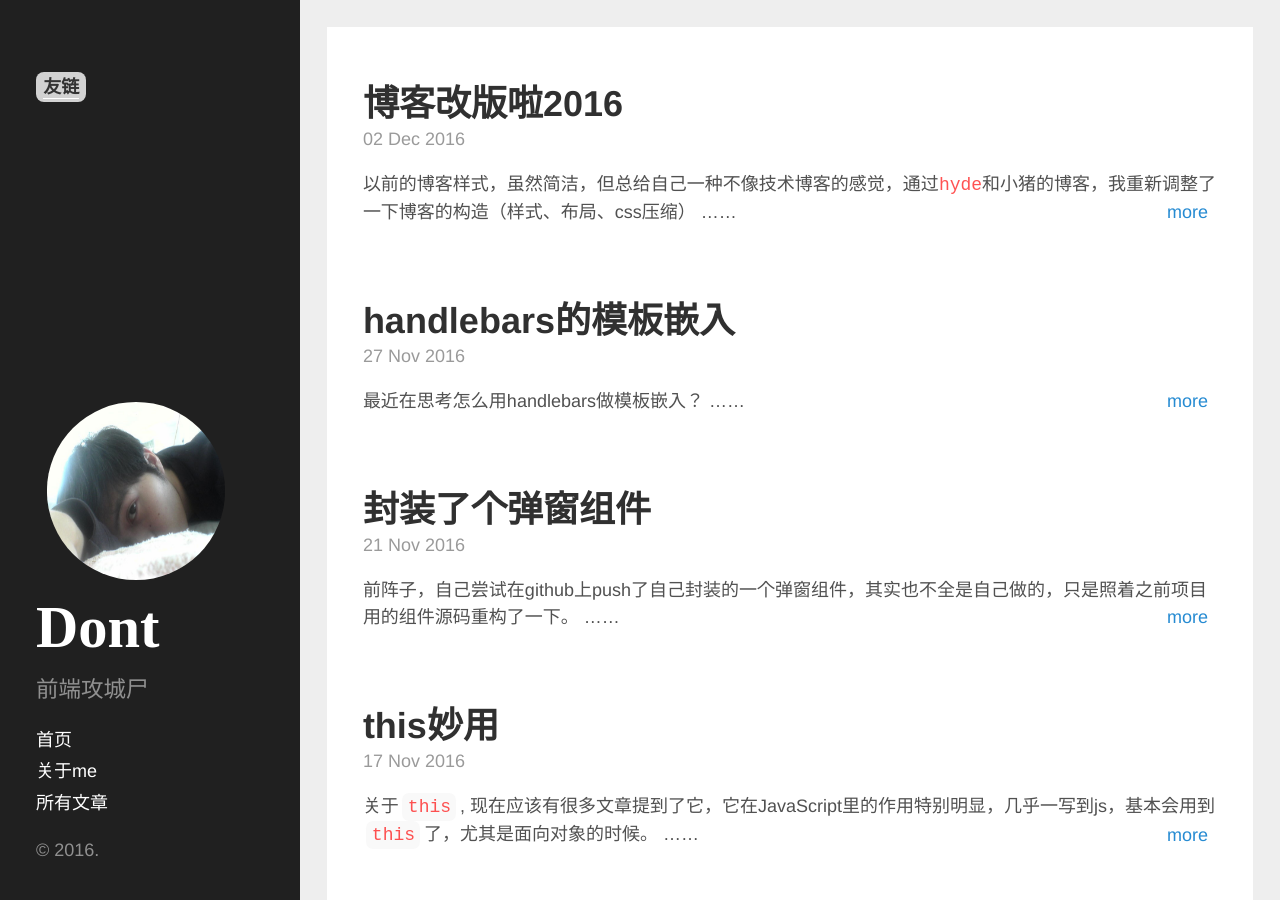
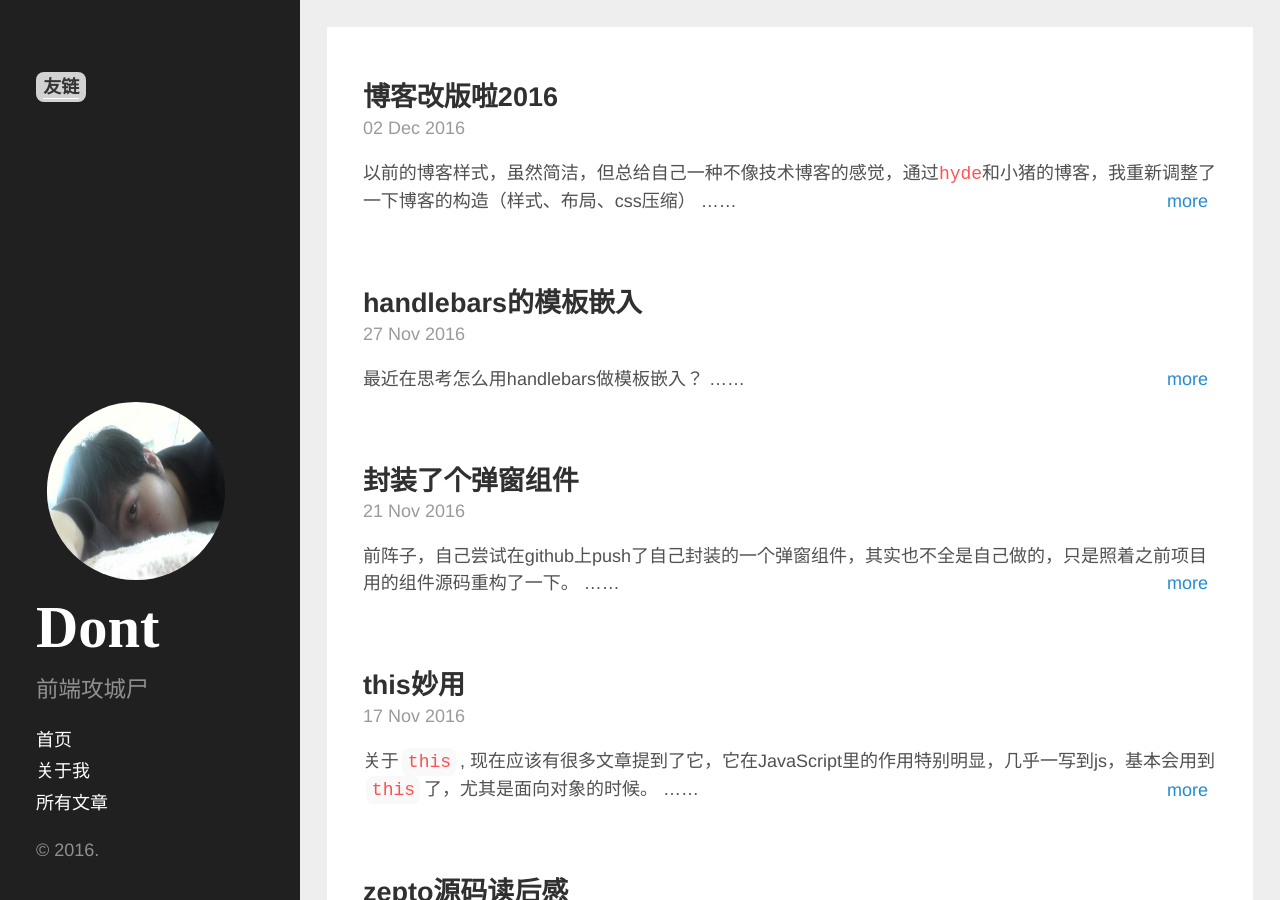
Before and after one commit to shellphon/githublog, a Jekyll site: the page built from index.html, in a window 1280 px wide and 900 px high. Built offline with Jekyll 4.4.1, drawn with Linux system fonts in a browser that asks for light colours; comment, search, counter and statistics services are not loaded.

Commit message:
title too big

```diff
--- a/_layouts/post.html
+++ b/_layouts/post.html
@@ -9,16 +9,16 @@ layout: default
 </div>
 
 <div class="related">
-  <h2>Related Posts</h2>
+  <h3>其他文章</h3>
   <ul class="related-posts">
     {% for post in site.related_posts limit:3 %}
       <li>
-        <h3>
+        <h4>
           <a href="{{ site.baseurl }}{{ post.url }}">
             {{ post.title }}
             <small>{{ post.date | date_to_string }}</small>
           </a>
-        </h3>
+        </h4>
       </li>
     {% endfor %}
   </ul>
--- a/about.md
+++ b/about.md
@@ -1,6 +1,6 @@
 ---
 layout: page
-title: 关于me
+title: 关于我
 ---
 
 <p class="message">
--- a/index.html
+++ b/index.html
@@ -6,11 +6,11 @@ title: Home
 <div class="posts">
   {% for post in site.posts limit:7 %}
   <div class="post">
-    <h1 class="post-title">
+    <h2 class="post-title">
       <a href="{{site.baseurl}}{{ post.url }}">
         {{ post.title }}
       </a>
-    </h1>
+    </h2>
 
     <span class="post-date">{{ post.date | date_to_string }}</span>
 
```
